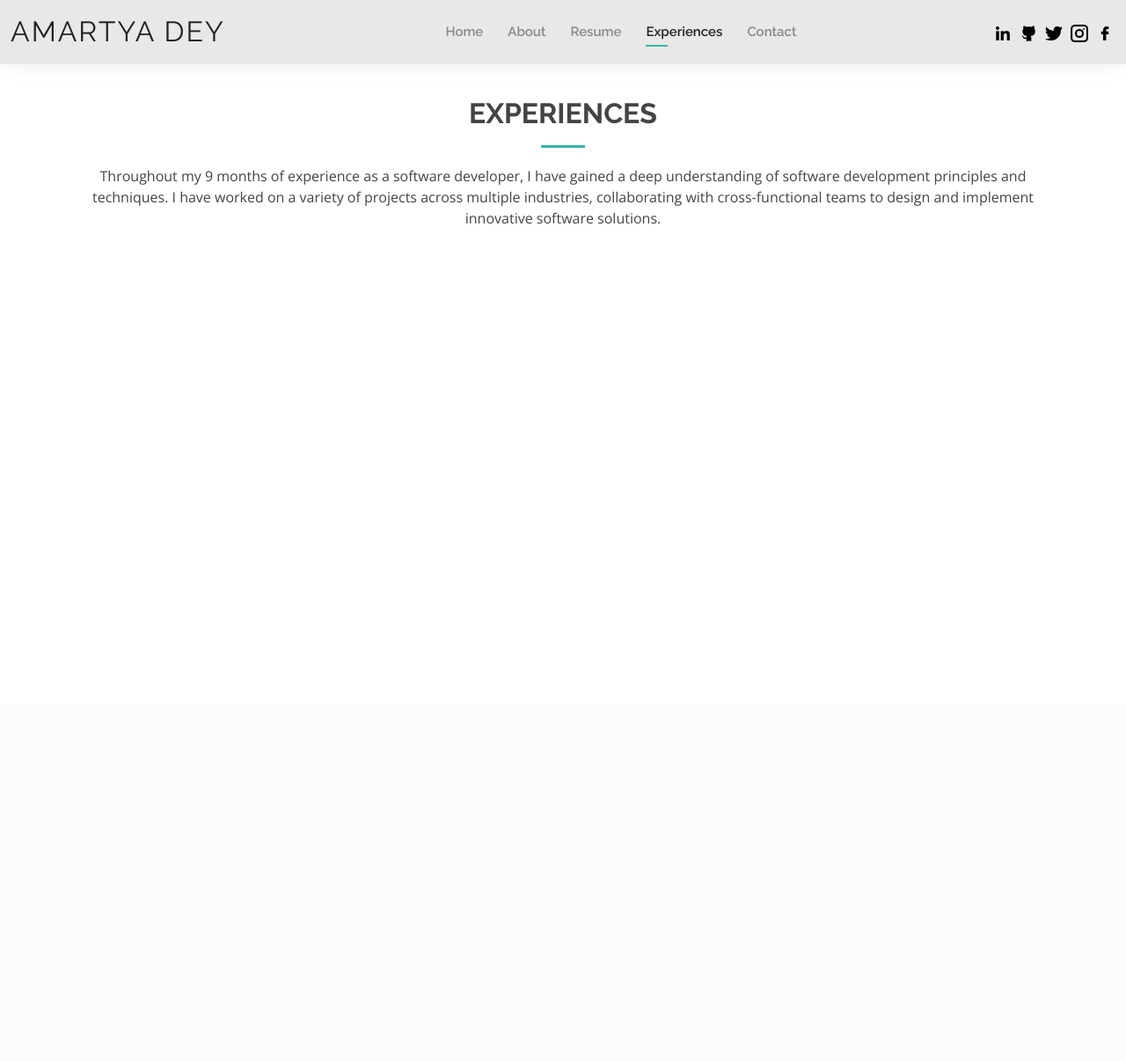
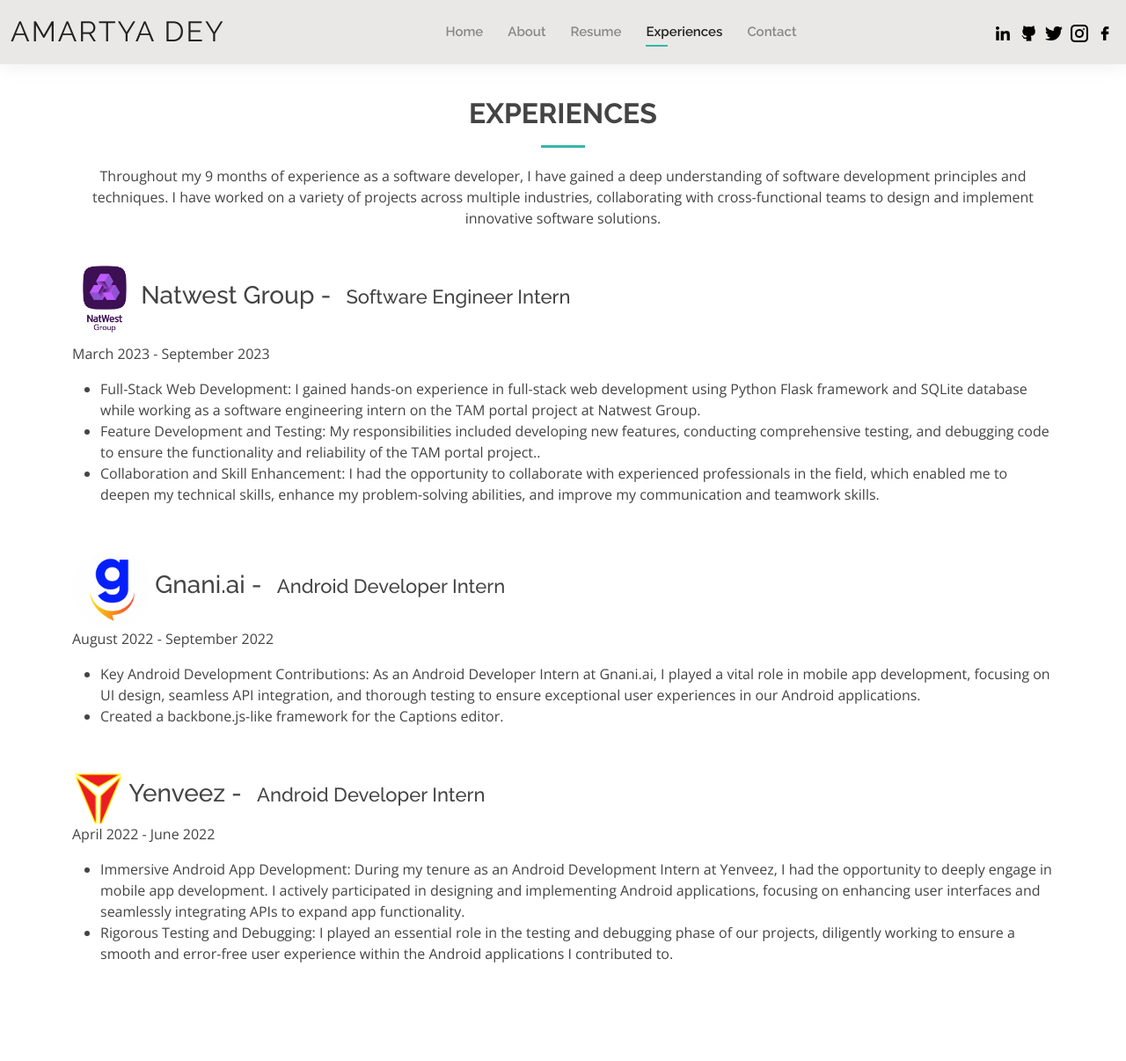
Before and after one commit to AmartyaDey24/personal_portfolio, a Flask app: page /experiences in a window 1280 px wide. Shown: the whole page at 88% size. Before the commit the page ends 255 px from the top, so only its background shows below. Run offline with Flask 3, Linux system fonts and the light colour scheme; some libraries are stand-ins or nearby versions.

Commit message:
Added experince page content

```diff
--- /dev/null
+++ b/exp_data.py
@@ -0,0 +1,53 @@
+#This file contains all the data for experinces. Edit/add here for any changes in the experiences
+
+from flask import url_for
+
+class Exp_data:
+    def get_exp_data():
+        experiences = [
+            {
+                "start_date": "March 2023",
+                "end_date": "September 2023",
+                "company_name": "Natwest Group",
+                "role": "Software Engineer Intern",
+                "logo_url": url_for('static', filename='assets/company_logo/natwest.png'),
+                "image_height": "100px",
+                "image_weight": "100px",
+                "linkedin_url": "https://www.linkedin.com/company/natwest-group/",
+                "details": [
+                    "Full-Stack Web Development: I gained hands-on experience in full-stack web development using Python Flask framework and SQLite database while working as a software engineering intern on the TAM portal project at Natwest Group.",
+                    "Feature Development and Testing: My responsibilities included developing new features, conducting comprehensive testing, and debugging code to ensure the functionality and reliability of the TAM portal project..",
+                    "Collaboration and Skill Enhancement: I had the opportunity to collaborate with experienced professionals in the field, which enabled me to deepen my technical skills, enhance my problem-solving abilities, and improve my communication and teamwork skills."
+                ],
+            },
+            {
+                "start_date": "August 2022",
+                "end_date": "September 2022",
+                "company_name": "Gnani.ai",
+                "role": "Android Developer Intern",
+                "logo_url": url_for('static', filename = 'assets/company_logo/gnani.png'),
+                "image_height": "90px",
+                "image_weight": "90px",
+                "linkedin_url": "https://www.linkedin.com/company/gnani-ai/",
+                "details": [
+                    "Key Android Development Contributions: As an Android Developer Intern at Gnani.ai, I played a vital role in mobile app development, focusing on UI design, seamless API integration, and thorough testing to ensure exceptional user experiences in our Android applications.",
+                    "Created a backbone.js-like framework for the Captions editor."
+                ],
+            },
+            {
+                "start_date": "April 2022",
+                "end_date": "June 2022",
+                "company_name": "Yenveez",
+                "role": "Android Developer Intern",
+                "logo_url": url_for('static', filename = 'assets/company_logo/yenveez.png'),
+                "image_height": "60px",
+                "image_weight": "60px",
+                "linkedin_url": "https://www.linkedin.com/company/yenveez/",
+                "details": [
+                    "Immersive Android App Development: During my tenure as an Android Development Intern at Yenveez, I had the opportunity to deeply engage in mobile app development. I actively participated in designing and implementing Android applications, focusing on enhancing user interfaces and seamlessly integrating APIs to expand app functionality.",
+                    "Rigorous Testing and Debugging: I played an essential role in the testing and debugging phase of our projects, diligently working to ensure a smooth and error-free user experience within the Android applications I contributed to."
+                ]
+            }
+        ]
+
+        return experiences
--- a/main.py
+++ b/main.py
@@ -2,6 +2,7 @@
 from dates_data import Dates_data
 from flask_sqlalchemy import SQLAlchemy
 from flask_mail import Mail, Message
+from exp_data import Exp_data
 import json
 
 with open('config.json', 'r') as c:
@@ -66,7 +67,7 @@
 @app.route("/experiences")
 def experiences():
     exp_months = Dates_data.get_exp_months()
-    return render_template('experiences.html', params = params, exp_months = exp_months)
+    return render_template('experiences.html', params = params, exp_months = exp_months, exp_data = Exp_data.get_exp_data())
 
 @app.route("/contact", methods = ['GET', 'POST'])
 def contact():
--- a/templates/experiences.html
+++ b/templates/experiences.html
@@ -21,11 +21,11 @@
     </nav><!-- .navbar -->
 
     <div class="social-icons">
-      <a href="{{params["linkedin_url"]}}" class="linkedin"><img src="{{ url_for('static', filename = 'assets/icons/linkedin.png') }}" alt="LinkedIn"></a>
-      <a href="{{params["github_url"]}}" class="github"><img src="{{ url_for('static', filename = 'assets/icons/github.png') }}" alt="GitHub"></a>
-      <a href="{{params["twitter_url"]}}" class="twitter"><img src="{{ url_for('static', filename = 'assets/icons/twitter.png') }}" alt="twitter"></a>
-      <a href="{{params["instagram_url"]}}" class="instagram"><img src="{{ url_for('static', filename = 'assets/icons/instagram.png') }}" alt="Instagram"></a>
-      <a href="{{params["facebook_url"]}}" class="facebook"><img src="{{ url_for('static', filename = 'assets/icons/facebook.png') }}" alt="Facebook"></a>
+      <a href="{{params["linkedin_url"]}}" target="_blank" class="linkedin"><img src="{{ url_for('static', filename = 'assets/icons/linkedin.png') }}" alt="LinkedIn"></a>
+      <a href="{{params["github_url"]}}" target="_blank" class="github"><img src="{{ url_for('static', filename = 'assets/icons/github.png') }}" alt="GitHub"></a>
+      <a href="{{params["twitter_url"]}}" target="_blank" class="twitter"><img src="{{ url_for('static', filename = 'assets/icons/twitter.png') }}" alt="twitter"></a>
+      <a href="{{params["instagram_url"]}}" target="_blank" class="instagram"><img src="{{ url_for('static', filename = 'assets/icons/instagram.png') }}" alt="Instagram"></a>
+      <a href="{{params["facebook_url"]}}" target="_blank" class="facebook"><img src="{{ url_for('static', filename = 'assets/icons/facebook.png') }}" alt="Facebook"></a>
     </div>
 
   </div>
@@ -44,8 +44,44 @@
             I have worked on a variety of projects across multiple industries, collaborating with cross-functional teams to design and implement innovative software solutions.</p>
         </div>
 
-          <!--TODO CARDS-->
+        <style>
+          .experience h3 {
+              display: inline;
+          }
 
+          .role {
+              display: inline;
+              margin-left: 10px;
+              font-size: 22px;
+          }
+          .experience {
+              margin-bottom: 50px; /* Add margin to create spacing */
+          }
+        </style>
+
+          <!-- Display experiences using a loop -->
+          <div class="experiences-list">
+            {% for experience in exp_data %}
+            <div class="experience">
+              <div class="company-info">
+                <a href="{{ experience.linkedin_url }}" target="_blank">
+                  <img src="{{ experience.logo_url }}" alt="{{ experience.company_name }} Logo" width="{{ experience.image_width }}" height="{{ experience.image_height }}">
+                </a>
+                <h3>
+                    <span class="company-name">{{ experience.company_name }}</span> - <span class="role">{{ experience.role }}</span>
+                </h3>
+
+            </div>
+                <p>{{ experience.start_date }} - {{ experience.end_date }}</p>
+                <ul>
+                    <!-- Loop through the details for each experience -->
+                    {% for detail in experience.details %}
+                    <li>{{ detail }}</li>
+                    {% endfor %}
+                </ul>
+            </div>
+            {% endfor %}
+        </div>
       </div>
     </section><!-- End Services Section -->
 
```
Also changed, not shown: templates/about.html (+5 -5 lines), templates/contact.html (+5 -5 lines), templates/home.html (+5 -5 lines), templates/resume.html (+5 -5 lines), static/assets/company_logo/gnani.png (added), static/assets/company_logo/natwest.png (added), static/assets/company_logo/yenveez.png (added).
